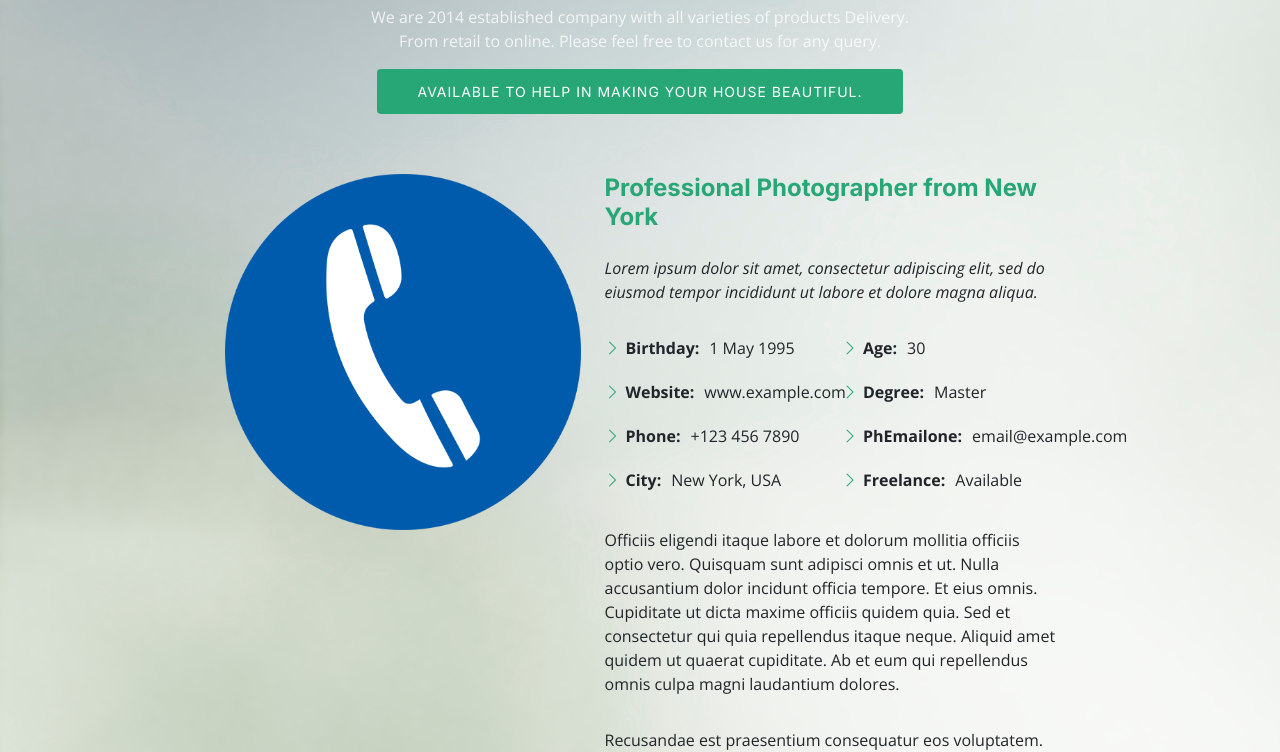
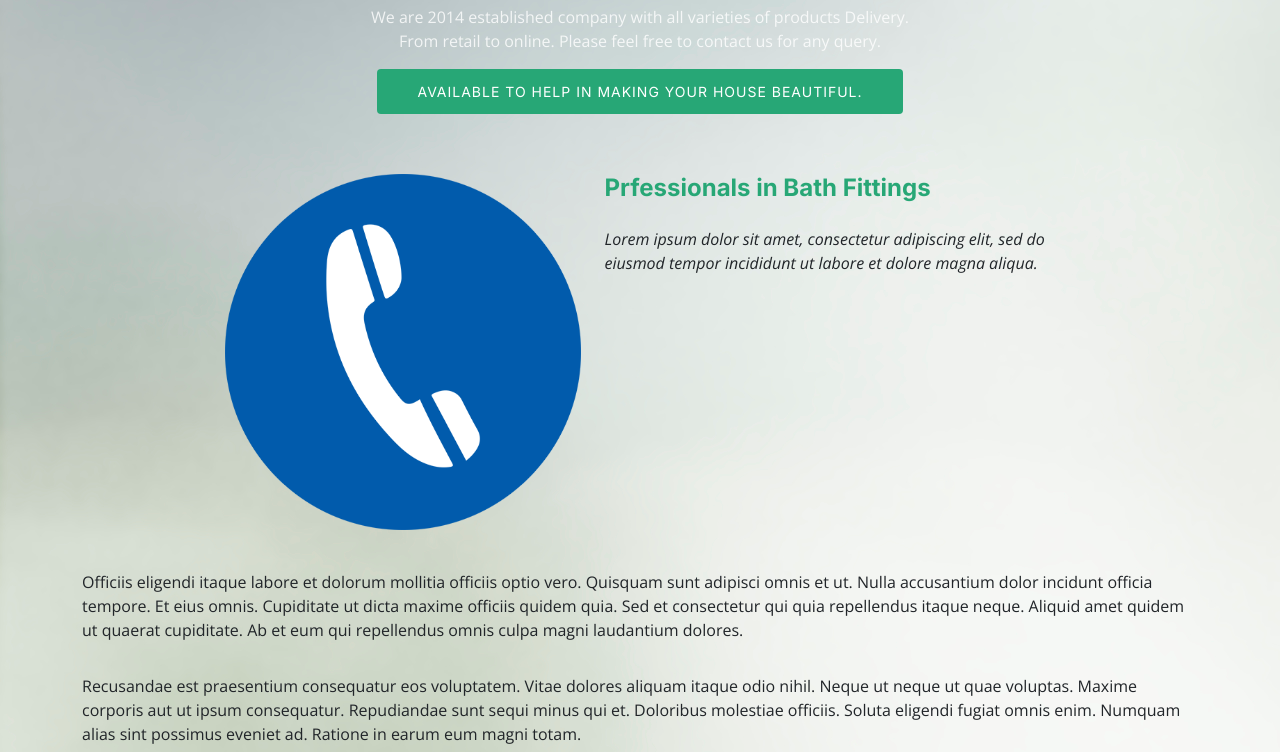
Before and after one commit to RajpootPratima/Django-Website, a Django app: page /about.html in a window 1280 px wide. Shown: the part 190-942 px from the top of the page. Run offline with Django 3.2, Linux system fonts and the light colour scheme; some libraries are stand-ins or nearby versions.

Commit message:
more fixes

```diff
--- a/apps/templates/home/about.html
+++ b/apps/templates/home/about.html
@@ -103,28 +103,11 @@
             <img src="{{ ASSETS_ROOT }}/callus.png" class="img-fluid" alt="">
           </div>
           <div class="col-lg-5 content">
-            <h2>Professional Photographer from New York</h2>
+            <h2>Prfessionals in Bath Fittings</h2>
             <p class="fst-italic py-3">
               Lorem ipsum dolor sit amet, consectetur adipiscing elit, sed do eiusmod tempor incididunt ut labore et dolore
               magna aliqua.
             </p>
-            <div class="row">
-              <div class="col-lg-6">
-                <ul>
-                  <li><i class="bi bi-chevron-right"></i> <strong>Birthday:</strong> <span>1 May 1995</span></li>
-                  <li><i class="bi bi-chevron-right"></i> <strong>Website:</strong> <span>www.example.com</span></li>
-                  <li><i class="bi bi-chevron-right"></i> <strong>Phone:</strong> <span>+123 456 7890</span></li>
-                  <li><i class="bi bi-chevron-right"></i> <strong>City:</strong> <span>New York, USA</span></li>
-                </ul>
-              </div>
-              <div class="col-lg-6">
-                <ul>
-                  <li><i class="bi bi-chevron-right"></i> <strong>Age:</strong> <span>30</span></li>
-                  <li><i class="bi bi-chevron-right"></i> <strong>Degree:</strong> <span>Master</span></li>
-                  <li><i class="bi bi-chevron-right"></i> <strong>PhEmailone:</strong> <span>email@example.com</span></li>
-                  <li><i class="bi bi-chevron-right"></i> <strong>Freelance:</strong> <span>Available</span></li>
-                </ul>
-              </div>
             </div>
             <p class="py-3">
               Officiis eligendi itaque labore et dolorum mollitia officiis optio vero. Quisquam sunt adipisci omnis et ut. Nulla accusantium dolor incidunt officia tempore. Et eius omnis.
--- a/apps/templates/home/contact.html
+++ b/apps/templates/home/contact.html
@@ -52,7 +52,6 @@
       <nav id="navbar" class="navbar">
         <ul>
           <li><a href="index.html">Home</a></li>
-          <li><a href="about.html">About</a></li>
           <li class="dropdown"><a href="#"><span>PRODUCTS</span> <i class="bi bi-chevron-down dropdown-indicator"></i></a>
             <ul>
               {% for product in products %}
@@ -61,6 +60,7 @@
             </ul>
           </li>
           <li><a href="services.html">Services</a></li>
+          <li><a href="about.html">About</a></li>
           <li><a href="contact.html" class="active">Contact</a></li>
         </ul>
       </nav><!-- .navbar -->
```
